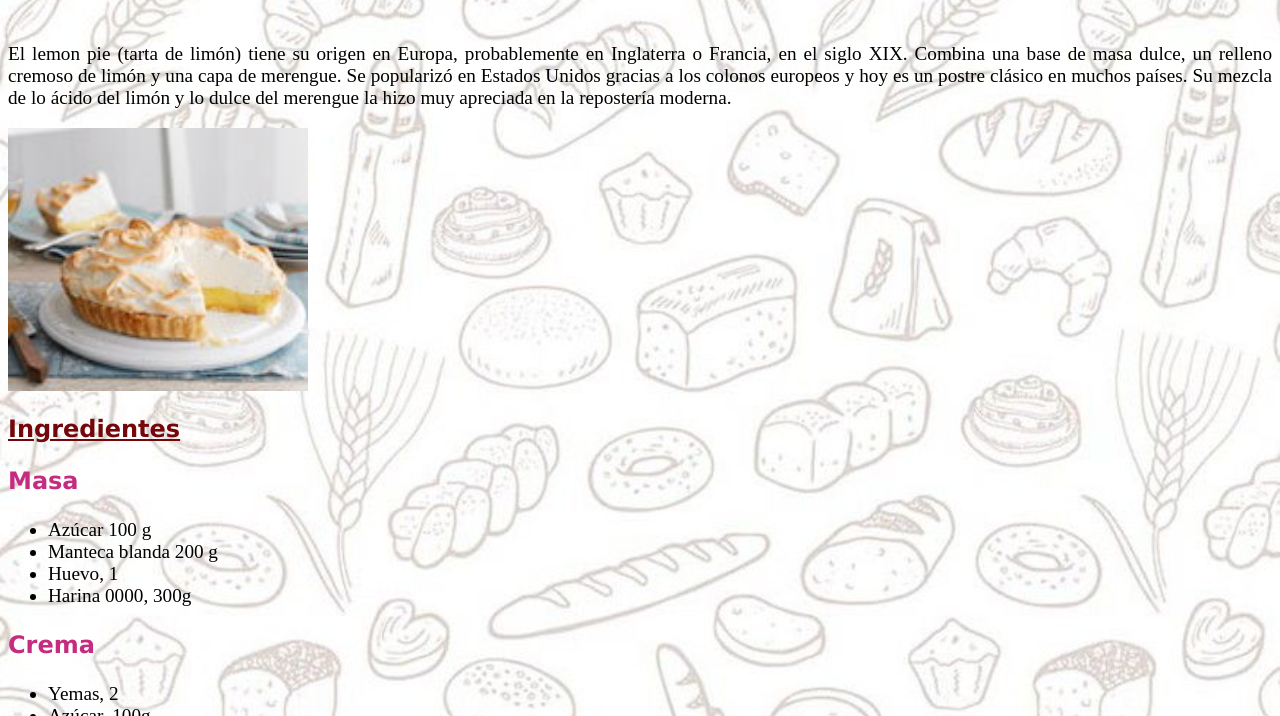
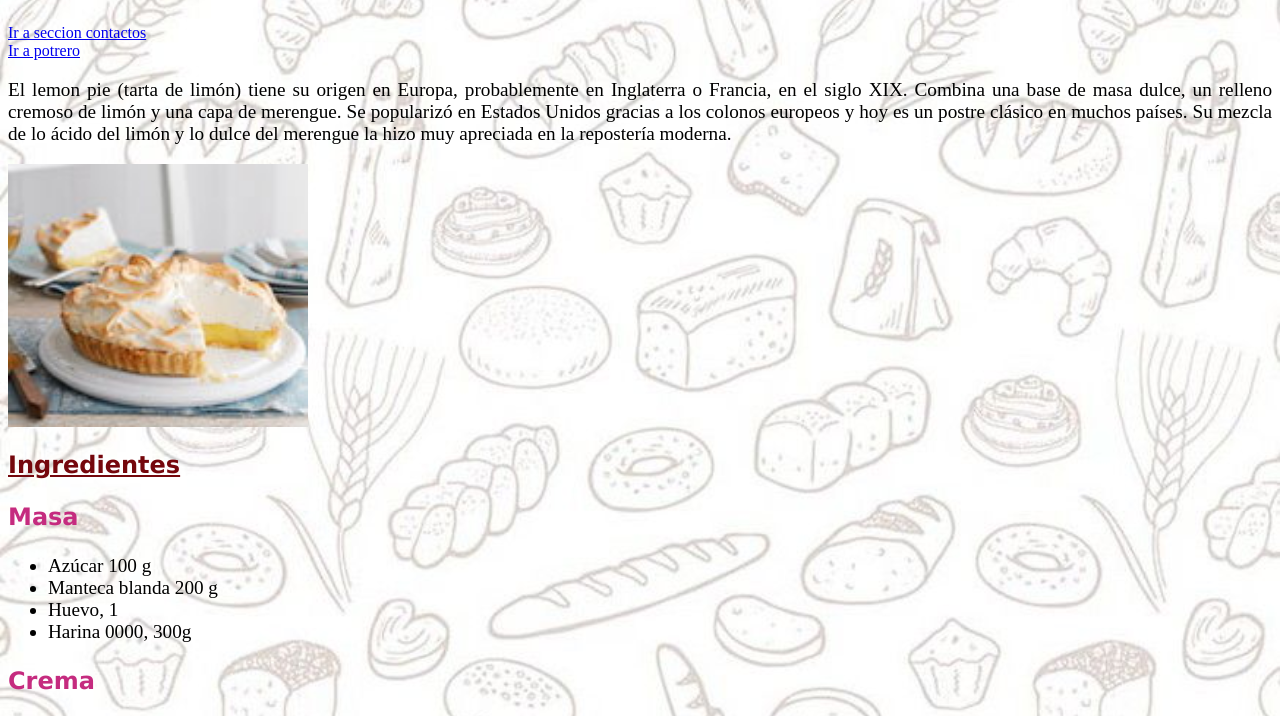
Before and after one commit to vargassjulietaa/Practica.Front, a plain HTML site: page index.html in a window 1280 px wide. Shown: the part 75-791 px from the top of the page. Drawn offline with Linux system fonts and the light colour scheme; files whose address does not match are found by name.

Commit message:
Add files via upload

```diff
--- a/index.html
+++ b/index.html
@@ -9,6 +9,9 @@
 
     <H1>Lemon Pie</H1>
     <br>
+  <a href="contactos.html">Ir a seccion contactos</a>
+    <br>
+    <a href="https://www.potrerodigital.org/">Ir a potrero</a>
     <p>El lemon pie (tarta de limón) tiene su origen en Europa, probablemente en Inglaterra o Francia, en el siglo XIX. Combina una base de masa dulce, un relleno cremoso de limón y una capa de merengue. Se popularizó en Estados Unidos gracias a los colonos europeos y hoy es un postre clásico en muchos países. Su mezcla de lo ácido del limón y lo dulce del merengue la hizo muy apreciada en la repostería moderna.</p>
     <img src=".\photoss\lemonpie2.jpg" alt="Foto de un Lemon Pie">
     <h2 class="rosita"> Ingredientes</h2>
```
